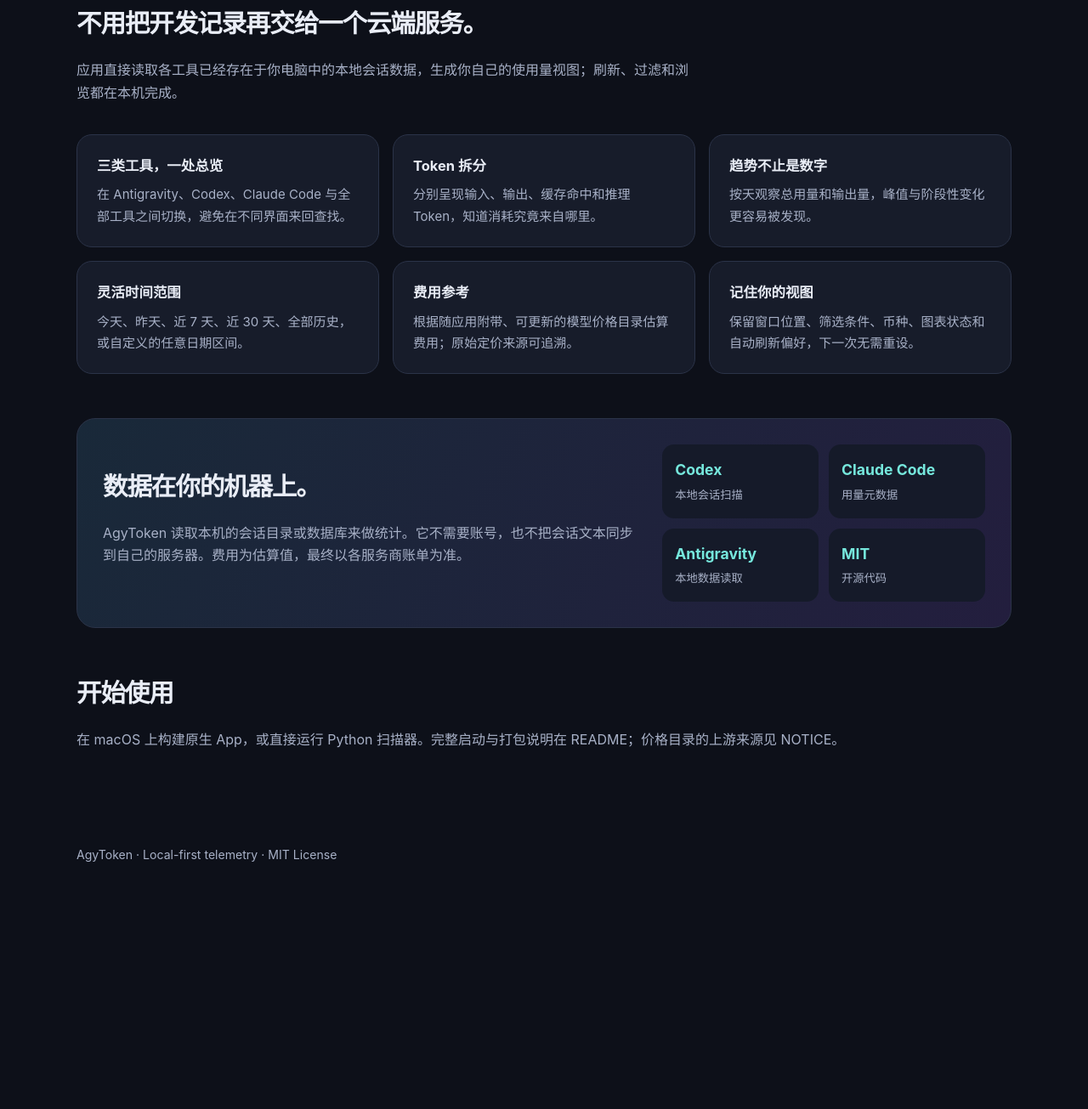
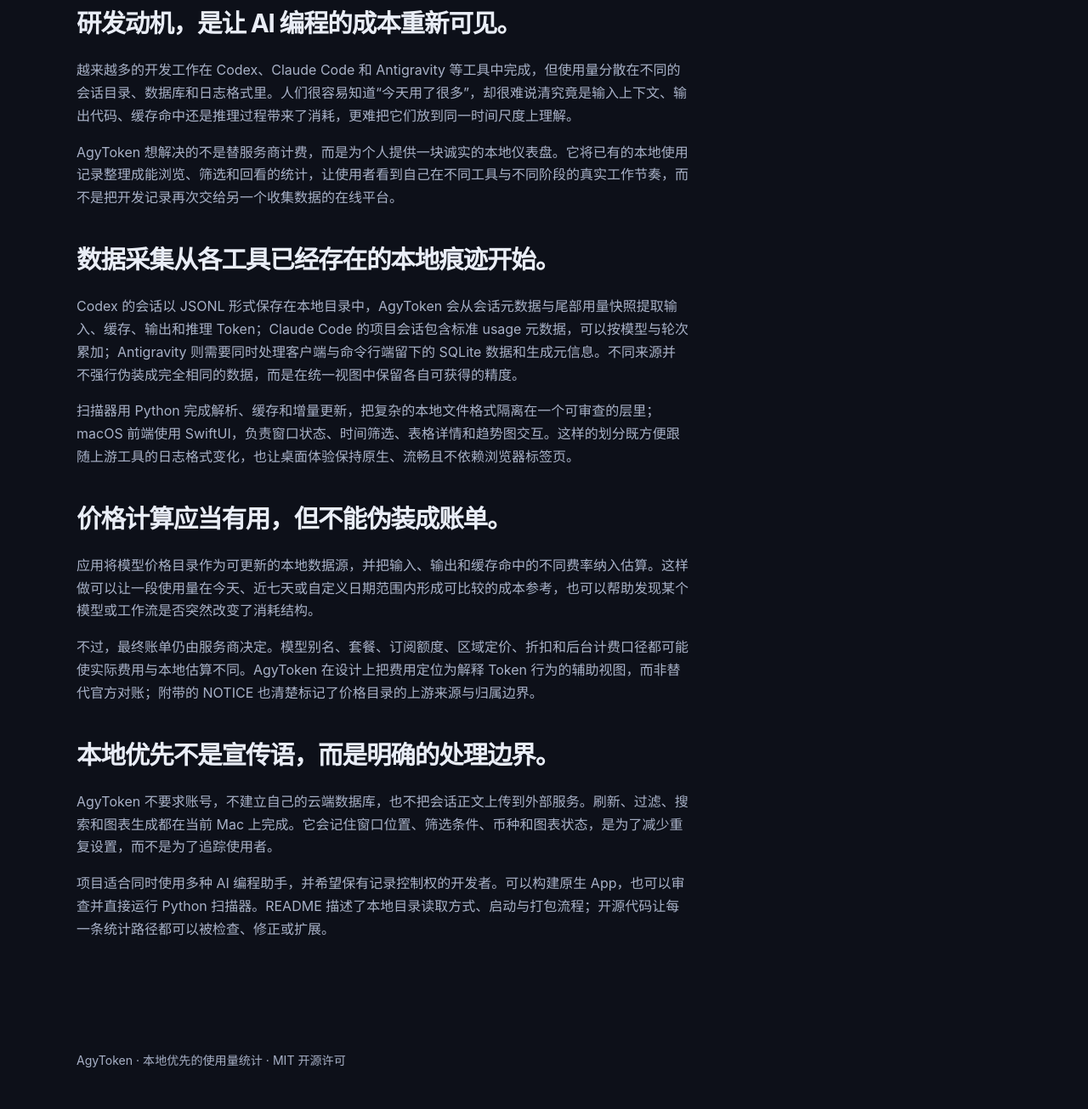
Before and after one commit to silenzio111/agy-token, a plain HTML site: page docs/index.html in a window 1280 px wide. Shown: the part 712-2017 px from the top of the page at 85% size. Before the commit the page ends 1774 px from the top, so only its background shows below. Drawn offline with Linux system fonts and the light colour scheme.

Commit message:
docs: expand Chinese project introduction

```diff
--- a/docs/index.html
+++ b/docs/index.html
@@ -12,24 +12,17 @@
 </head>
 <body>
   <header class="hero"><div class="wrap">
-    <nav><span class="brand">AgyToken</span><a class="navlink" href="https://github.com/silenzio111/agy-token">GitHub ↗</a></nav>
-    <p class="eyebrow">Local AI coding telemetry</p><h1>AI 编程花了多少，<br>本地看个明白。</h1>
+    <nav><span class="brand">AgyToken</span><a class="navlink" href="https://github.com/silenzio111/agy-token">GitHub 源码 ↗</a></nav>
+    <p class="eyebrow">本地 AI 编程用量看板</p><h1>AI 编程花了多少，<br>本地看个明白。</h1>
     <p class="lede">AgyToken 把 Google Antigravity、OpenAI Codex 与 Claude Code 的本地使用记录汇总成一个简洁看板：看 Token、看趋势、看估算费用，但不上传你的会话内容。</p>
     <div class="actions"><a class="button primary" href="https://github.com/silenzio111/agy-token">查看源代码</a><a class="button" href="#privacy">隐私说明</a></div>
   </div></header>
   <main class="wrap">
-    <section class="intro"><h2>不用把开发记录再交给一个云端服务。</h2><p class="muted">应用直接读取各工具已经存在于你电脑中的本地会话数据，生成你自己的使用量视图；刷新、过滤和浏览都在本机完成。</p></section>
-    <section class="grid">
-      <article class="card"><h3>三类工具，一处总览</h3><p>在 Antigravity、Codex、Claude Code 与全部工具之间切换，避免在不同界面来回查找。</p></article>
-      <article class="card"><h3>Token 拆分</h3><p>分别呈现输入、输出、缓存命中和推理 Token，知道消耗究竟来自哪里。</p></article>
-      <article class="card"><h3>趋势不止是数字</h3><p>按天观察总用量和输出量，峰值与阶段性变化更容易被发现。</p></article>
-      <article class="card"><h3>灵活时间范围</h3><p>今天、昨天、近 7 天、近 30 天、全部历史，或自定义的任意日期区间。</p></article>
-      <article class="card"><h3>费用参考</h3><p>根据随应用附带、可更新的模型价格目录估算费用；原始定价来源可追溯。</p></article>
-      <article class="card"><h3>记住你的视图</h3><p>保留窗口位置、筛选条件、币种、图表状态和自动刷新偏好，下一次无需重设。</p></article>
-    </section>
-    <section id="privacy" class="banner"><div><h2>数据在你的机器上。</h2><p class="muted">AgyToken 读取本机的会话目录或数据库来做统计。它不需要账号，也不把会话文本同步到自己的服务器。费用为估算值，最终以各服务商账单为准。</p></div><div class="facts"><div class="fact"><strong>Codex</strong><span>本地会话扫描</span></div><div class="fact"><strong>Claude Code</strong><span>用量元数据</span></div><div class="fact"><strong>Antigravity</strong><span>本地数据读取</span></div><div class="fact"><strong>MIT</strong><span>开源代码</span></div></div></section>
-    <section><h2>开始使用</h2><p class="muted">在 macOS 上构建原生 App，或直接运行 Python 扫描器。完整启动与打包说明在 README；价格目录的上游来源见 NOTICE。</p></section>
+    <section class="intro"><h2>研发动机，是让 AI 编程的成本重新可见。</h2><p class="muted">越来越多的开发工作在 Codex、Claude Code 和 Antigravity 等工具中完成，但使用量分散在不同的会话目录、数据库和日志格式里。人们很容易知道“今天用了很多”，却很难说清究竟是输入上下文、输出代码、缓存命中还是推理过程带来了消耗，更难把它们放到同一时间尺度上理解。</p><p class="muted">AgyToken 想解决的不是替服务商计费，而是为个人提供一块诚实的本地仪表盘。它将已有的本地使用记录整理成能浏览、筛选和回看的统计，让使用者看到自己在不同工具与不同阶段的真实工作节奏，而不是把开发记录再次交给另一个收集数据的在线平台。</p></section>
+    <section class="intro"><h2>数据采集从各工具已经存在的本地痕迹开始。</h2><p class="muted">Codex 的会话以 JSONL 形式保存在本地目录中，AgyToken 会从会话元数据与尾部用量快照提取输入、缓存、输出和推理 Token；Claude Code 的项目会话包含标准 usage 元数据，可以按模型与轮次累加；Antigravity 则需要同时处理客户端与命令行端留下的 SQLite 数据和生成元信息。不同来源并不强行伪装成完全相同的数据，而是在统一视图中保留各自可获得的精度。</p><p class="muted">扫描器用 Python 完成解析、缓存和增量更新，把复杂的本地文件格式隔离在一个可审查的层里；macOS 前端使用 SwiftUI，负责窗口状态、时间筛选、表格详情和趋势图交互。这样的划分既方便跟随上游工具的日志格式变化，也让桌面体验保持原生、流畅且不依赖浏览器标签页。</p></section>
+    <section class="intro"><h2>价格计算应当有用，但不能伪装成账单。</h2><p class="muted">应用将模型价格目录作为可更新的本地数据源，并把输入、输出和缓存命中的不同费率纳入估算。这样做可以让一段使用量在今天、近七天或自定义日期范围内形成可比较的成本参考，也可以帮助发现某个模型或工作流是否突然改变了消耗结构。</p><p class="muted">不过，最终账单仍由服务商决定。模型别名、套餐、订阅额度、区域定价、折扣和后台计费口径都可能使实际费用与本地估算不同。AgyToken 在设计上把费用定位为解释 Token 行为的辅助视图，而非替代官方对账；附带的 NOTICE 也清楚标记了价格目录的上游来源与归属边界。</p></section>
+    <section id="privacy" class="intro"><h2>本地优先不是宣传语，而是明确的处理边界。</h2><p class="muted">AgyToken 不要求账号，不建立自己的云端数据库，也不把会话正文上传到外部服务。刷新、过滤、搜索和图表生成都在当前 Mac 上完成。它会记住窗口位置、筛选条件、币种和图表状态，是为了减少重复设置，而不是为了追踪使用者。</p><p class="muted">项目适合同时使用多种 AI 编程助手，并希望保有记录控制权的开发者。可以构建原生 App，也可以审查并直接运行 Python 扫描器。README 描述了本地目录读取方式、启动与打包流程；开源代码让每一条统计路径都可以被检查、修正或扩展。</p></section>
   </main>
-  <footer class="wrap">AgyToken · Local-first telemetry · MIT License</footer>
+  <footer class="wrap">AgyToken · 本地优先的使用量统计 · MIT 开源许可</footer>
 </body>
 </html>
```
